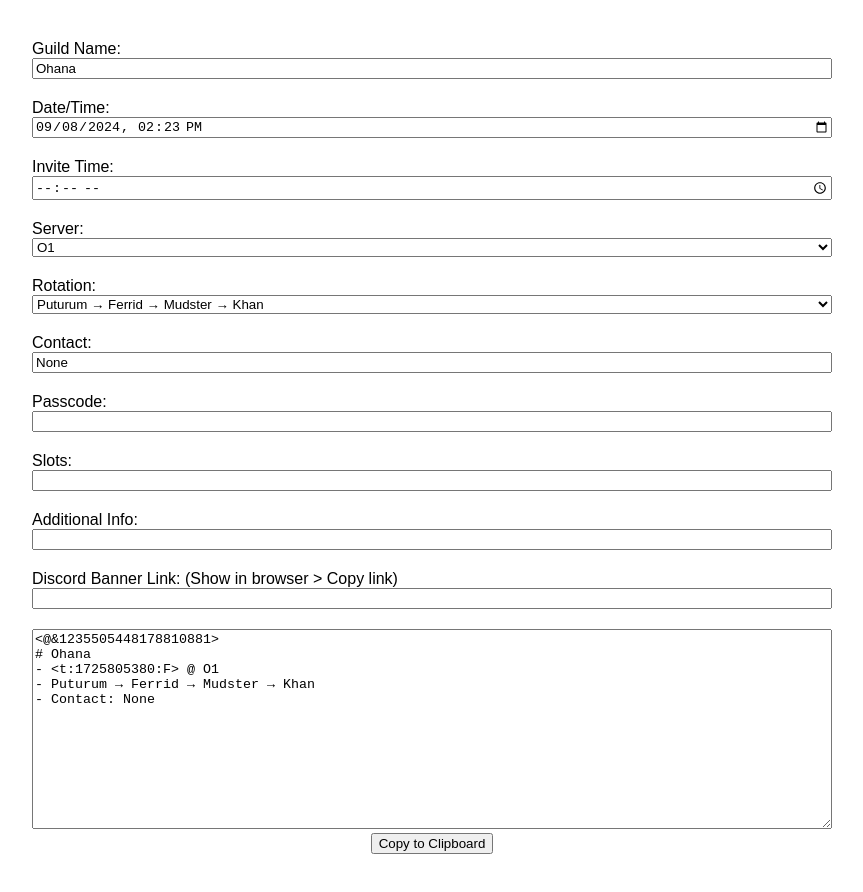
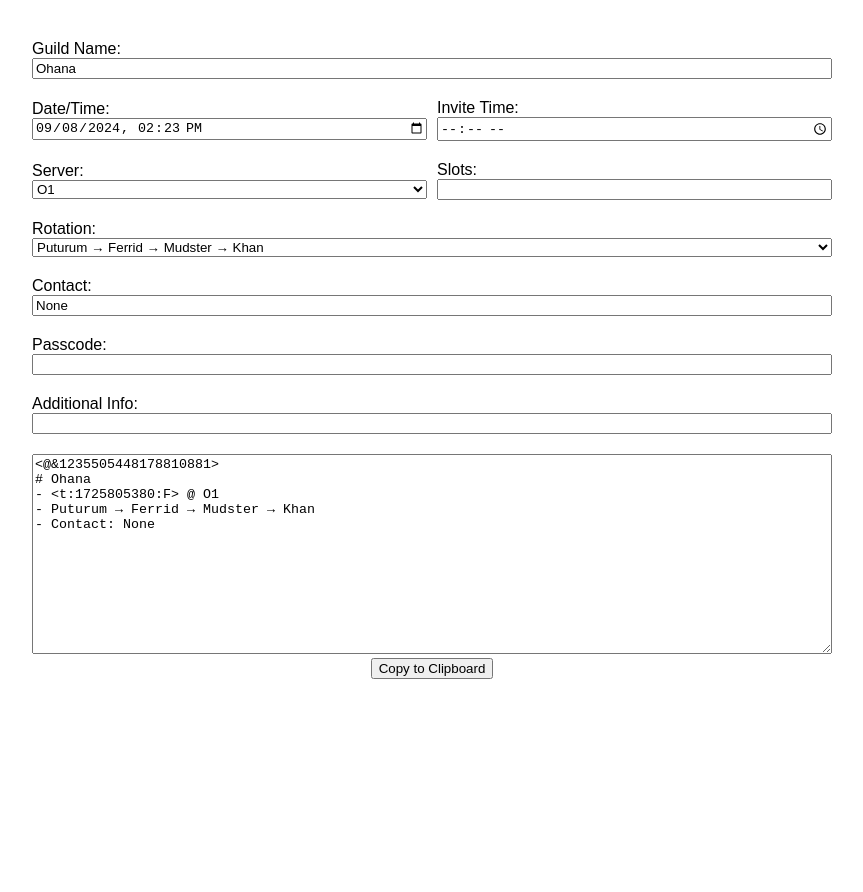
Before and after one commit to trunghieumickey/ohana-utils, a plain HTML site: page gbr-form.html in a window 1280 px wide. Shown: the whole page, without its empty margins (208-1071 px from the left). After the commit the page ends 800 px from the top, so only its background shows below. Drawn offline with Linux system fonts and the light colour scheme.

Commit message:
Update gbr-form.html

```diff
--- a/gbr-form.html
+++ b/gbr-form.html
@@ -14,15 +14,18 @@
             <label for="guildname">Guild Name:</label>
             <input type="text" id="guildname">
         </div>
-        <div class="container">
+        <div class="container" style="display: flex; align-items: center;">
+            <div style="flex: 1; margin-right: 10px;">
                 <label for="datetime">Date/Time:</label>
                 <input type="datetime-local" id="datetime">
             </div>
-        <div class="container">
+            <div style="flex: 1;">
                 <label for="invtime">Invite Time:</label>
                 <input type="time" id="invtime">
             </div>
-        <div class="container">
+        </div>
+        <div class="container" style="display: flex; align-items: center;">
+            <div style="flex: 1; margin-right: 10px;">
                 <label for="server">Server:</label>
                 <select id="server">
                     <option value="O1">O1</option>
@@ -37,6 +40,11 @@
                     <option value="G1">G1</option>
                     <option value="G2">G2</option>
                 </select>
+            </div>
+            <div style="flex: 1;">
+                <label for="slots">Slots:</label>
+                <input type="number" id="slots" min="1" max="100">
+            </div>
         </div>
         <div class="container">
             <label for="rotation">Rotation:</label>
@@ -54,16 +62,8 @@
             <input type="text" id="passcode">
         </div>
         <div class="container">
-            <label for="slots">Slots:</label>
-            <input type="number" id="slots" min="1" max="100">
-        </div>
-        <div class="container">
             <label for="infos">Additional Info:</label>
             <input type="text" id="infos">
-        </div>
-        <div class="container">
-            <label for="banner">Discord Banner Link: (Show in browser > Copy link)</label>
-            <input type="text" id="banner">
         </div>
         <textarea id="output" readonly></textarea>
         <div class="button-container">
@@ -75,7 +75,7 @@
             // Set default values
             setDefaultValues();
 
-            const inputs = document.querySelectorAll('#invtime, #datetime, #server, #rotation, #guildname, #contact, #passcode, #infos, #banner, #slots');
+            const inputs = document.querySelectorAll('#invtime, #datetime, #server, #rotation, #guildname, #contact, #passcode, #infos, #slots');
             inputs.forEach(input => {
                 input.addEventListener('change', compileAndShow);
             });
@@ -110,7 +110,6 @@
             const contact = document.getElementById('contact').value;
             const infos = document.getElementById('infos').value;
             const passcode = document.getElementById('passcode').value;
-            const banner = document.getElementById('banner').value;
             const slots = document.getElementById('slots').value;
 
             // Convert datetime to Unix timestamp in UTC
@@ -135,9 +134,6 @@
             if (passcode) {
                 details += `\n- Password: "**${passcode}**"`;
             }
-            if (banner) {
-                details += `\n- ${banner}`;
-            }
             document.getElementById('output').value = details;
         }
 
```
Lines whose indentation alone changed are shown as unchanged.
